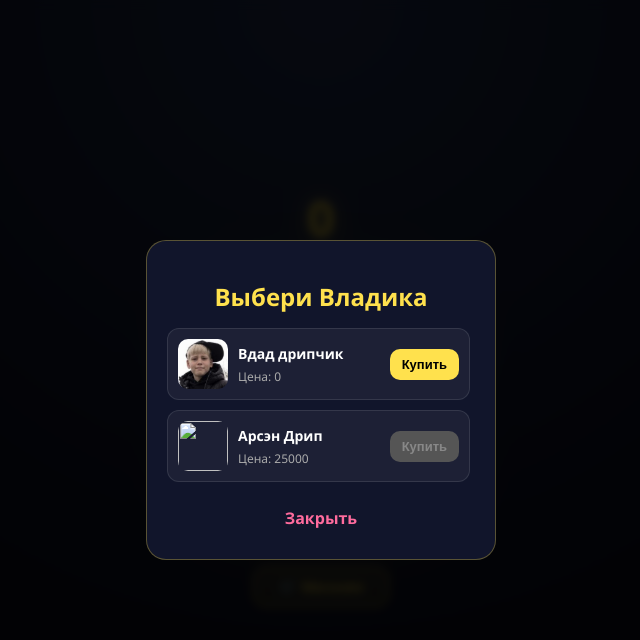
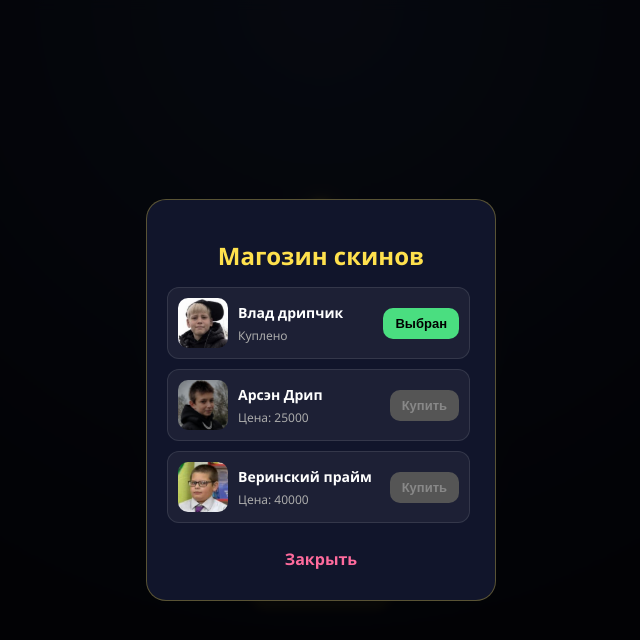
Before and after one commit to mishmikhalk-cloud/TapInVlad, a plain HTML site: page index.html in a window 1280 px wide. Both pictures are taken after a click on the button "🛒 Магазин". Shown: the whole page, without its empty margins (319-959 px from the left). Drawn offline with Linux system fonts and the light colour scheme.

Commit message:
Update index.html

```diff
--- a/index.html
+++ b/index.html
@@ -153,7 +153,7 @@
   <!-- Магазин -->
   <div id="shopModal" class="modal">
     <div class="modal-content">
-      <h2>Выбери Владика</h2>
+      <h2>Магозин скинов</h2>
       <div class="vlad-list" id="vladList"></div>
       <div class="close-btn" onclick="closeShop()">Закрыть</div>
     </div>
@@ -176,17 +176,17 @@ const STORAGE_KEY = 'tap-score-v5';
 let state = {
   score: 0,
   perClick: 1,
-  unlocked: ['pizza'],
-  current: 'pizza'
+  unlocked: ['1'], // По умолчанию куплен первый владик (id: '1')
+  current: '1'
 };
 
 // ==========================================
-// СПИСОК ВЛАДИКОВ (Меняй тут картинки)
+// СПИСОК ВЛАДИКОВ (Здесь всё исправлено)
 // ==========================================
 const VLADS = [
   {
     id: '1',
-    name: 'Вдад дрипчик',
+    name: 'Влад дрипчик',
     price: 0,
     src: 'VladGopnik.jpg'
   },
@@ -194,7 +194,13 @@ const VLADS = [
     id: '2',
     name: 'Арсэн Дрип',
     price: 25000,
-    src: 'Арсэн.jpg'
+    src: 'arsen.jpg'
+  },
+  {
+    id: '3',
+    name: 'Веринский прайм',
+    price: 40000,
+    src: 'verinskiPrime.jpg' // ВАЖНО: картинку на GitHub назови verinsky.jpg (английскими буквами!)
   }
 ];
 // ==========================================
```
